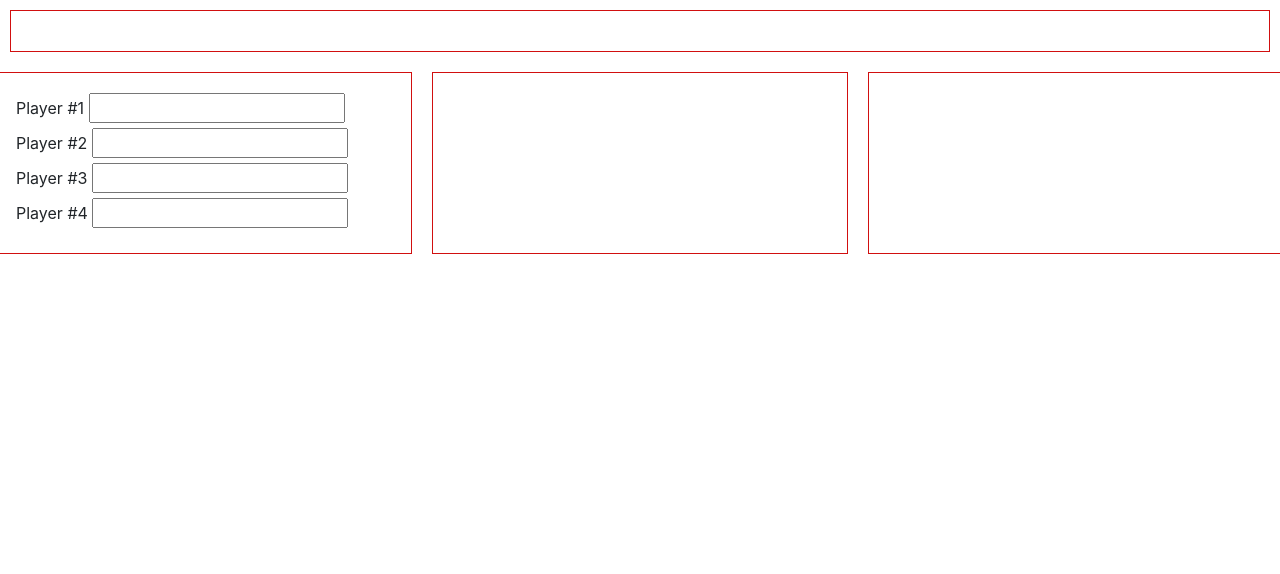
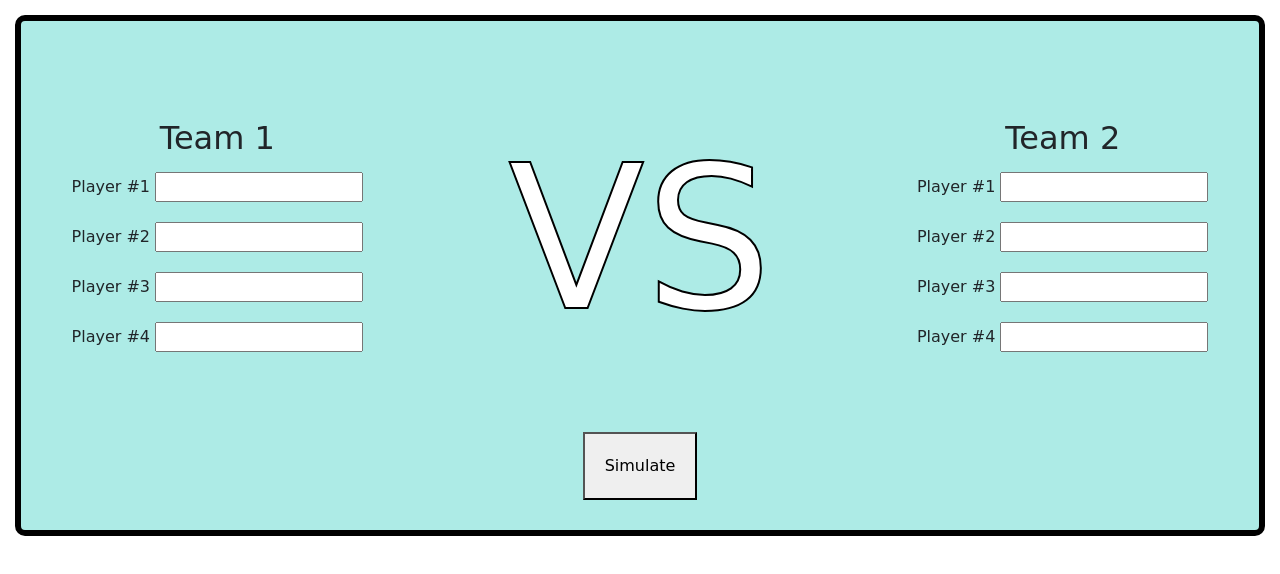
Before and after one commit to Stefy-M/NBA-Teamulator, a plain HTML site: page Frontend/html/mainPage.html in a window 1280 px wide. Drawn offline with nearby package versions, Linux system fonts and the light colour scheme.

Commit message:
Main page edits

```diff
--- a/Frontend/assets/CSS/mainPage.css
+++ b/Frontend/assets/CSS/mainPage.css
@@ -1,6 +1,39 @@
 
-.playerForm, .middle, .header{
-    border: 1px solid rgb(209, 15, 15);
+.playerForm, .middle, .header, .buttonSection{
+    /*border: 1px solid red;*/
     padding: 20px;
     margin: 10px;
 }
+
+.playerForm div{
+    margin: 15px;
+}
+
+.buttonSection {
+
+   text-align: center;
+}
+
+.middle h1{
+    color: black;
+    font-size: 200px;
+
+    -webkit-text-fill-color: white; /* Will override color (regardless of order) */
+    -webkit-text-stroke-width: 2px;
+    -webkit-text-stroke-color: black;
+}
+
+.buttonSection button{
+    padding:20px;
+}
+
+.wrapper{
+    margin: 15px ;
+    text-align: center;
+    height: 100%;
+    background-color: #ADEBE6;
+    border: 6px solid black;
+    border-radius: 10px;
+    font-family: 'Concert One', cursive;
+
+}
--- a/Frontend/html/mainPage.html
+++ b/Frontend/html/mainPage.html
@@ -16,12 +16,16 @@
 <body>
 
     <div class="wrapper">
-        <div class="header" id="header">
 
+        <!--Header-->
+        <div class="header">
+            <h1 id="welcomeHeader"></h1>
         </div>
 
+        <!--First Column -->
         <div class="gameSection row">
             <div class="playerForm col">
+                <h2> Team 1</h2>
                 <form action="" id="player1Form">
                     <div class="option">
                         <label for="player1">Player #1</label>
@@ -62,12 +66,59 @@
                 </form>
 
             </div>
+
+            <!-- Middle Column-->
             <div class="middle col">
+                <h1 class ="text-center">VS</h1>
+            </div>
+
+            <!-- Third column-->
+            <div class="playerForm col">
+                    <h2> Team 2</h2>
+                <form action="" id="player2Form">
+                    <div class="option">
+                        <label for="player1">Player #1</label>
+                        <input list="players">
+                        <datalist id="players">
+                            <!--Use the backend server to show players list-->
+                            <option value="Kobe Bryant">
+                            <option value="Michael Jordan">
+                        </datalist>
+                    </div>
+                    <div class="option">
+                        <label for="player2">Player #2</label>
+                        <input list="players2">
+                        <datalist id="players2">
+                            <!--Use the backend server to show players list-->
+                            <option value="Kobe Bryant">
+                            <option value="Michael Jordan">
+                        </datalist>
+                    </div>
+                    <div class="option">
+                        <label for="player3">Player #3</label>
+                        <input list="players3">
+                        <datalist id="players3">
+                            <!--Use the backend server to show players list-->
+                            <option value="Kobe Bryant">
+                            <option value="Michael Jordan">
+                        </datalist>
+                    </div>
+                    <div class="option">
+                        <label for="player4">Player #4</label>
+                        <input list="players4">
+                        <datalist id="players4">
+                            <!--Use the backend server to show players list-->
+                            <option value="Kobe Bryant">
+                            <option value="Michael Jordan">
+                        </datalist>
+                    </div>
+                </form>
 
             </div>
-            <div class="playerForm col">
+        </div>
 
-            </div>
+        <div class="buttonSection">
+            <button>Simulate</button>
         </div>
 
 
```
